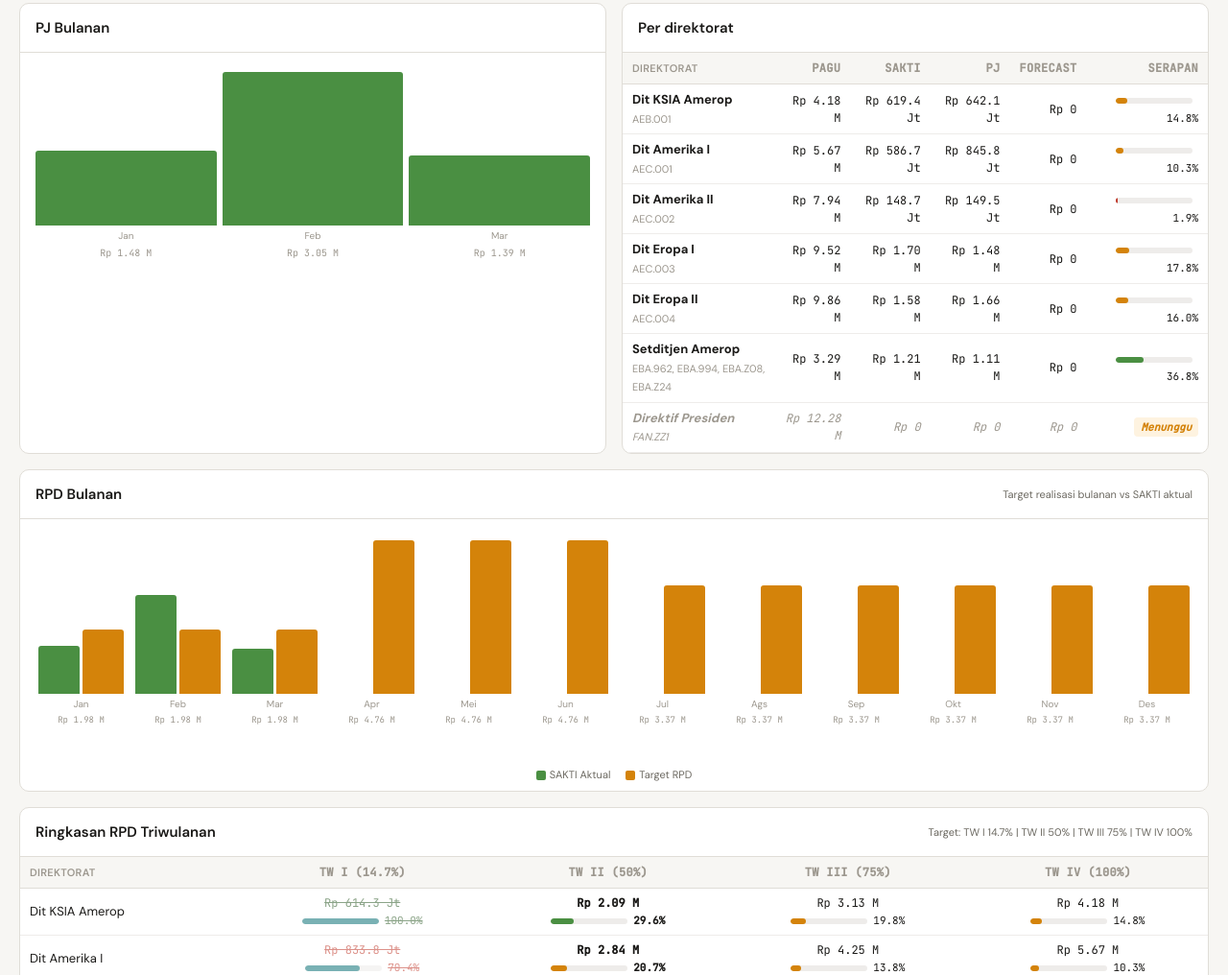
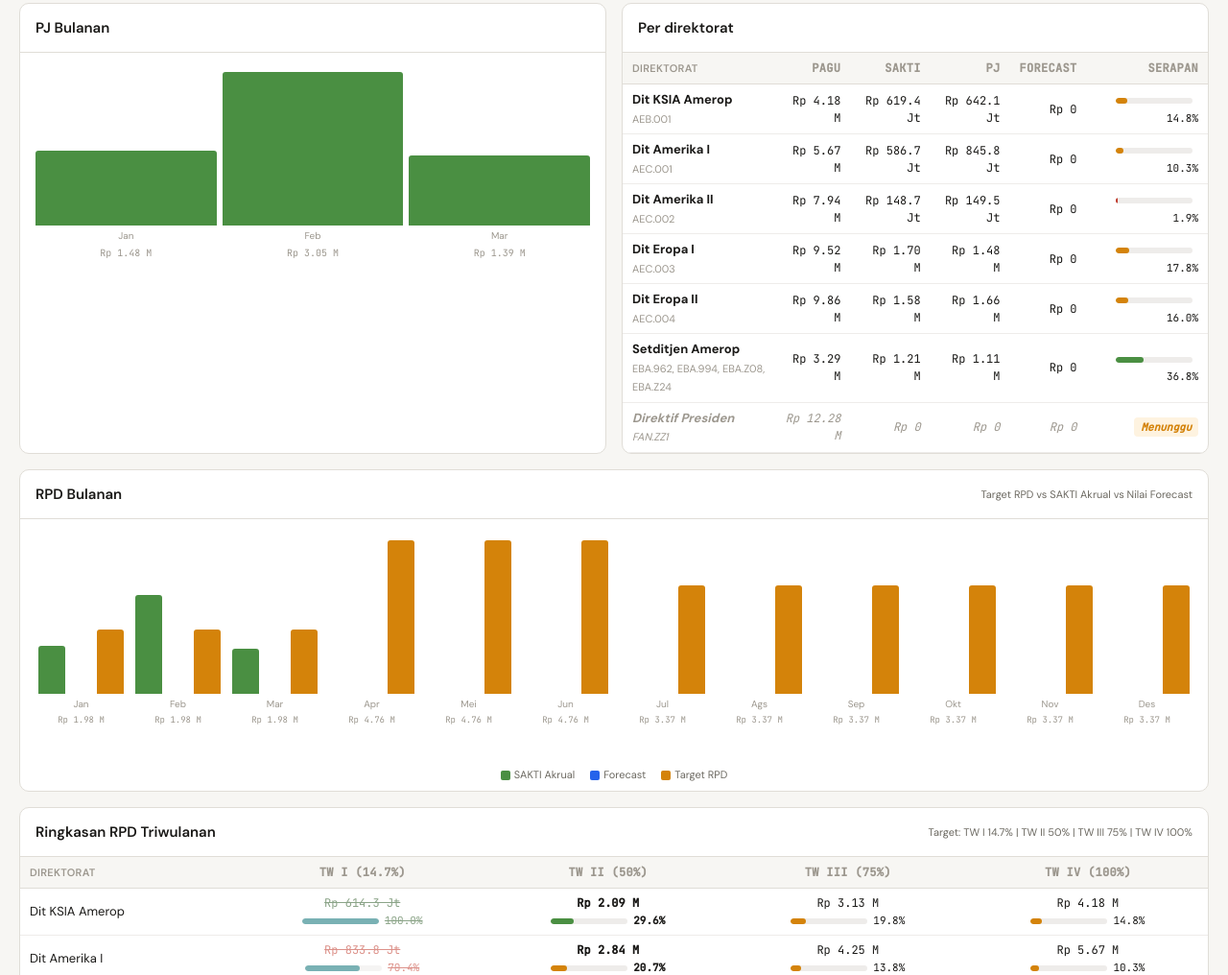
Before and after one commit to dfhp12/amerop, a plain HTML site: page index.html in a window 1280 px wide. Shown: the part 242-1258 px from the top of the page at 96% size. Drawn offline with nearby package versions, Linux system fonts and the light colour scheme; no server answers.

Commit message:
Add files via upload

```diff
--- a/index.html
+++ b/index.html
@@ -217,7 +217,7 @@ try{const r=await fetch(SCRIPT_URL);const j=await r.json();
 if(j.success&&j.data){const all=j.data.map(row=>{const maks=JSON.parse(row.maks_json||'[]');const computedTotal=maks.reduce((s,m)=>s+(parseFloat(m.amt)||0),0);const total=computedTotal>0?computedTotal:(parseFloat(row.total)||0);return{id:row.id,dir:row.dir,kegiatan:row.kegiatan,status:row.status,maks,total,waktu:normalizeWaktu(row.waktu||'')}});
 // Extract settings entry
 const se=all.find(f=>f.dir==='__settings__'||f.status==='settings');
-if(se){_settingsFcId=se.id;try{const sd=JSON.parse(se.kegiatan||'{}');if(sd.fa_asof){faAsOf=sd.fa_asof;localStorage.setItem('amerop_fa_asof',faAsOf)}if(sd.rpd&&sd.rpd.length===4){rpdSettings={pct:sd.rpd};localStorage.setItem('amerop_rpd',JSON.stringify(rpdSettings))}}catch(ex){}}
+if(se){_settingsFcId=se.id;try{const sd=JSON.parse(se.kegiatan||'{}');if(sd.fa_asof){faAsOf=sd.fa_asof;localStorage.setItem('amerop_fa_asof',faAsOf)}if(sd.rpd&&sd.rpd.length===4){rpdSettings={...rpdSettings,pct:sd.rpd};localStorage.setItem('amerop_rpd',JSON.stringify(rpdSettings))}}catch(ex){}}
 forecasts=all.filter(f=>f.dir!=='__settings__'&&f.status!=='settings');loadStatus.fc='live'}
 else throw new Error(j.error||'err')}catch(e){forecasts=JSON.parse(localStorage.getItem('amerop_fc_v8')||'[]');loadStatus.fc='error: '+e.message}}
 
@@ -380,7 +380,7 @@ return null}
 let cTab='overview',exSet=new Set(),selOut='ALL',pjQ='',pjSrc='ALL';
 let pjUnit='ALL',pjBulan='ALL',pjAkun='ALL',pjSpby='ALL',pjFlag='ALL';
 let pjSort='',pjSortDir=1,pjModalIdx=null;
-let fcEditId=null,fcFilterDir='ALL',fcFilterType='ALL',fcFilterTgl='ALL',fcFilterStatus='ALL',fcSortBy='default',fcSortDir=1;
+let fcEditId=null,fcFilterDir='ALL',fcFilterType='ALL',fcFilterTgl='ALL',fcFilterStatus='ALL',fcSortBy='input',fcSortDir=-1;
 let fcForm={dir:'',maks:[{mak:'',amt:0}],kegiatan:'',lokasi:'',ket:'',status:'forecast',waktu:''};
 let rpdSettings=JSON.parse(localStorage.getItem('amerop_rpd')||'null')||{pct:[14.7,50,75,100],includeDirektif:false,budgetOverride:null};
 if(!rpdSettings.hasOwnProperty('includeDirektif'))rpdSettings.includeDirektif=false;
@@ -447,7 +447,7 @@ setTimeout(()=>{const a=document.getElementById('mC');if(!a)return;const mo=gMS(
 
 // RPD Bulanan chart
 const rpdChCard=document.createElement('div');rpdChCard.className='card';rpdChCard.style.marginTop='0';
-rpdChCard.innerHTML=`<div class="ch"><h2>RPD Bulanan</h2><div style="font-size:11px;color:var(--tx2)">Target realisasi bulanan vs SAKTI aktual</div></div><div class="ca" id="rpdChC"></div><div class="cleg"><span><span class="ld" style="background:var(--accent2)"></span>SAKTI Aktual</span><span><span class="ld" style="background:var(--amber)"></span>Target RPD</span></div>`;
+rpdChCard.innerHTML=`<div class="ch"><h2>RPD Bulanan</h2><div style="font-size:11px;color:var(--tx2)">Target RPD vs SAKTI Akrual vs Nilai Forecast</div></div><div class="ca" id="rpdChC"></div><div class="cleg"><span><span class="ld" style="background:var(--accent2)"></span>SAKTI Akrual</span><span><span class="ld" style="background:var(--blue)"></span>Forecast</span><span><span class="ld" style="background:var(--amber)"></span>Target RPD</span></div>`;
 c.appendChild(rpdChCard);
 setTimeout(()=>{
 const rc=document.getElementById('rpdChC');if(!rc)return;
@@ -459,20 +459,27 @@ const qPct=[pct[0]/3,(pct[1]-pct[0])/3,(pct[2]-pct[1])/3,(pct[3]-pct[2])/3];
 // Generate months Jan-Des with target and SAKTI actual
 const allMonths=[1,2,3,4,5,6,7,8,9,10,11,12].map(m=>String(m).padStart(2,'0'));
 const mn2={'01':'Jan','02':'Feb','03':'Mar','04':'Apr','05':'Mei','06':'Jun','07':'Jul','08':'Ags','09':'Sep','10':'Okt','11':'Nov','12':'Des'};
-// Get SAKTI realization by month (from B_EMBED sub-level records if available, else estimate from PJ)
+// SAKTI akrual by month (from PJ records)
 const saktiByMon={};
-// Aggregate SAKTI akrual by month using PJ records (closest proxy)
 gMS().forEach(([k,v])=>{const mm=k.split('-')[1];saktiByMon[mm]=(saktiByMon[mm]||0)+v;});
+// Forecast nilai by month (all statuses: forecast + submitted)
+const fcByMon={};
+forecasts.forEach(fc=>{
+  const m=fcWaktuMonth(fc);
+  if(m!==null){const mm=String(m).padStart(2,'0');fcByMon[mm]=(fcByMon[mm]||0)+(fc.total||0);}
+});
 const targets=allMonths.map(mm=>{const mi=parseInt(mm)-1;const qi=mi<3?0:mi<6?1:mi<9?2:3;return tPov*(qPct[qi]/100);});
 const actuals=allMonths.map(mm=>saktiByMon[mm]||0);
-const mx2=Math.max(...targets,...actuals,1);
+const fcVals=allMonths.map(mm=>fcByMon[mm]||0);
+const mx2=Math.max(...targets,...actuals,...fcVals,1);
 let rh='<div class="cbs">';
 allMonths.forEach((mm,i)=>{
-const tgt=targets[i];const act=actuals[i];
-const htT=Math.round((tgt/mx2)*160);const htA=Math.round((act/mx2)*160);
-rh+=`<div class="cbg"><div class="cbw" style="align-items:flex-end;justify-content:center;gap:3px">
-<div class="cb" style="height:${htA}px;width:45%;background:var(--accent2)" title="SAKTI: ${fmt(act)}"></div>
-<div class="cb" style="height:${htT}px;width:45%;background:var(--amber)" title="Target RPD: ${fmt(tgt)}"></div>
+const tgt=targets[i];const act=actuals[i];const fcv=fcVals[i];
+const htT=Math.round((tgt/mx2)*160);const htA=Math.round((act/mx2)*160);const htF=Math.round((fcv/mx2)*160);
+rh+=`<div class="cbg"><div class="cbw" style="align-items:flex-end;justify-content:center;gap:2px">
+<div class="cb" style="height:${htA}px;width:30%;background:var(--accent2)" title="SAKTI Akrual: ${fmt(act)}"></div>
+<div class="cb" style="height:${htF}px;width:30%;background:var(--blue)" title="Forecast: ${fmt(fcv)}"></div>
+<div class="cb" style="height:${htT}px;width:30%;background:var(--amber)" title="Target RPD: ${fmt(tgt)}"></div>
 </div>
 <div class="cl">${mn2[mm]}</div>
 <div class="cl" style="font-family:'JetBrains Mono',monospace;font-size:9px">${fmt(tgt)}</div>
```
